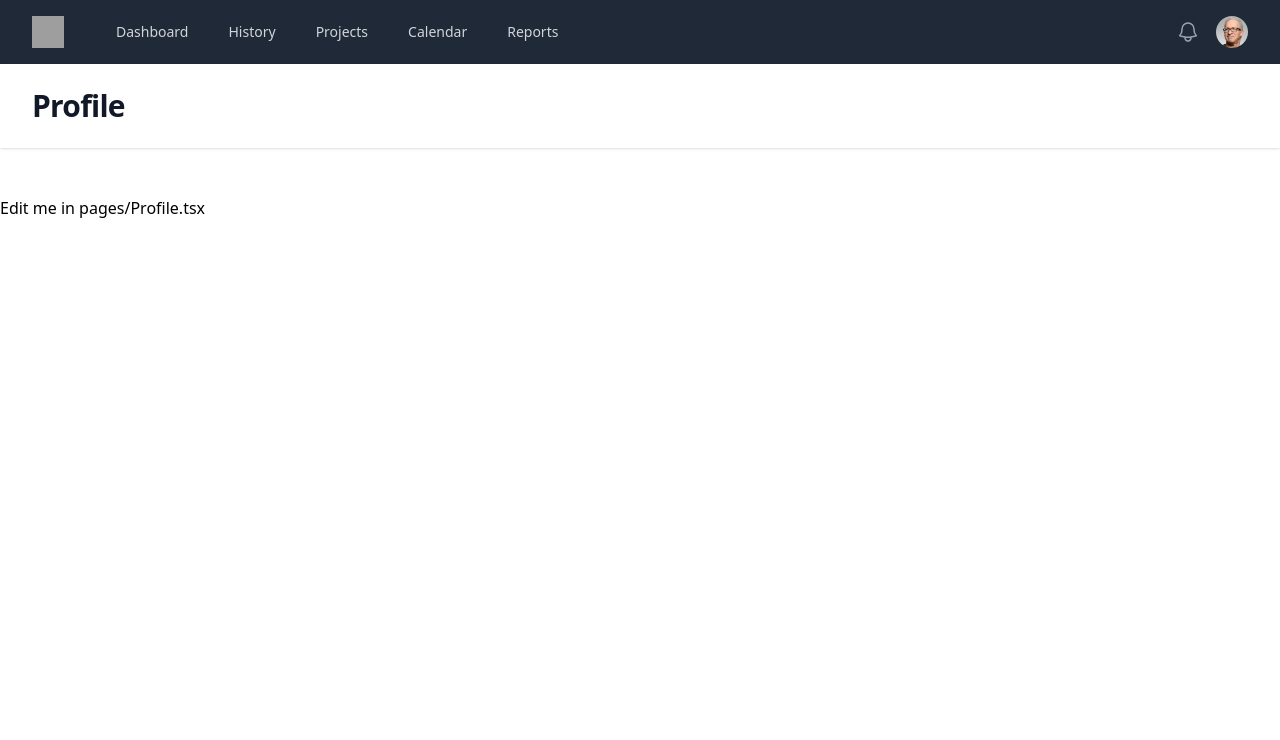
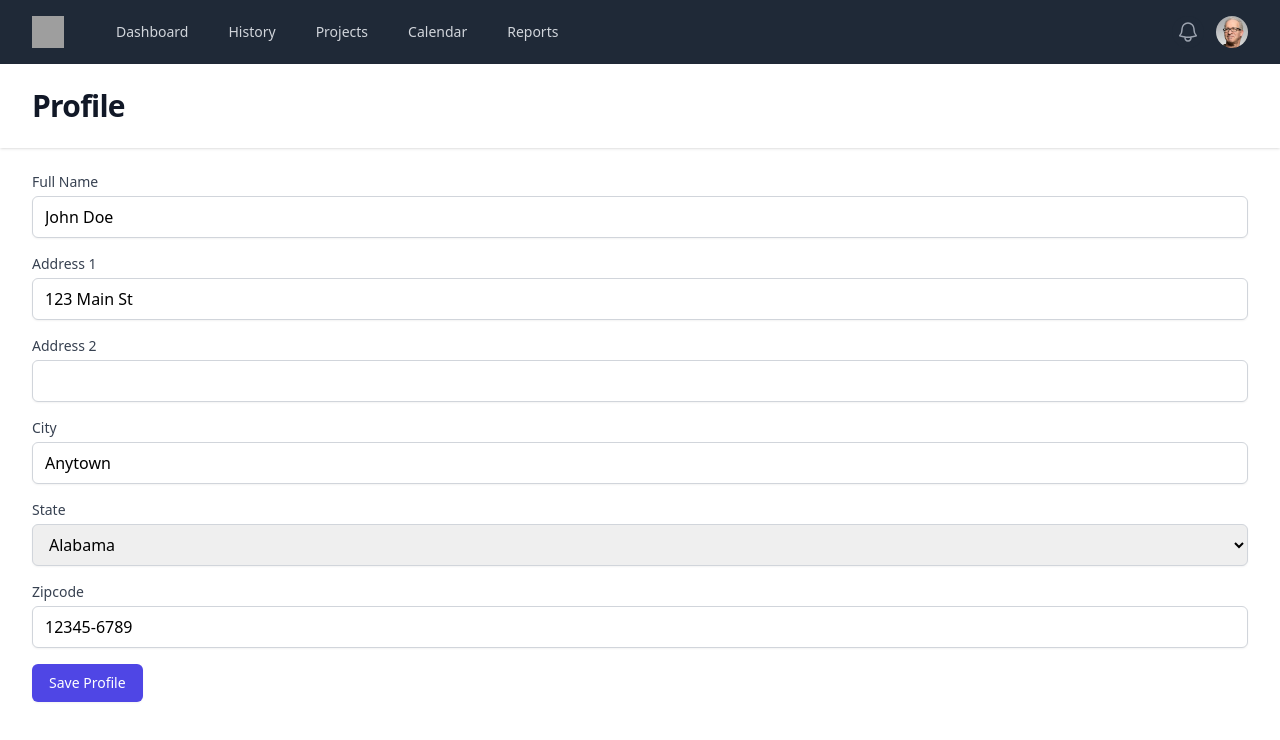
Before and after one commit to A-Taiga/COSC-4353-Group-Project, a React (Vite) app in the folder Frontend/: page /profile in a window 1280 px wide. Shown: the top 740 px of the page. Built offline with nearby package versions, Linux system fonts and the light colour scheme; grey boxes are pictures that could not be loaded.

Commit message:
Add profile and refactor header components

```diff
--- a/Frontend/src/Components/HeaderMain.tsx
+++ b/Frontend/src/Components/HeaderMain.tsx
@@ -134,16 +134,16 @@ export default function HeaderMain() {
                           <Menu.Items className="absolute right-0 z-10 mt-2 w-48 origin-top-right rounded-md bg-white py-1 shadow-lg ring-1 ring-black ring-opacity-5 focus:outline-none">
                             {userNavigation.map((item) => (
                               <Menu.Item key={item.name}>
-                                {({ active }) => (
-                                  <a
-                                    href={item.href}
-                                    className={classNames(
-                                      active ? "bg-gray-100" : "",
-                                      "block px-4 py-2 text-sm text-gray-700"
-                                    )}
+                                {() => (
+                                  <Link
+                                    to={item.href}
+                                    onClick={(e) =>
+                                      handleLinkClick(e, item.href)
+                                    }
+                                    className="block px-4 py-2 text-sm text-gray-700"
                                   >
                                     {item.name}
-                                  </a>
+                                  </Link>
                                 )}
                               </Menu.Item>
                             ))}
@@ -246,11 +246,6 @@ export default function HeaderMain() {
             </h1>
           </div>
         </header>
-        <main>
-          <div className="mx-auto max-w-7xl py-6 sm:px-6 lg:px-8">
-            {/* Your content */}
-          </div>
-        </main>
       </div>
     </>
   )
--- a/Frontend/src/Components/Layout.tsx
+++ b/Frontend/src/Components/Layout.tsx
@@ -9,7 +9,11 @@ export default function Layout() {
     <>
       <div className="w-screen">
         <HeaderMain />
-        <Outlet context={[selected, setSelected]} />
+        <main>
+          <div className="mx-auto max-w-7xl py-6 sm:px-6 lg:px-8">
+            <Outlet context={[selected, setSelected]} />
+          </div>
+        </main>
       </div>
     </>
   )
--- a/Frontend/src/pages/Profile.tsx
+++ b/Frontend/src/pages/Profile.tsx
@@ -1,7 +1,209 @@
+import React, { useState } from "react"
+// Define the type for your form state
+interface ProfileFormState {
+  fullName: string
+  address1: string
+  address2: string
+  city: string
+  state: string
+  zipcode: string
+}
 export default function Profile() {
+  // Assuming you have a states array somewhere in your code
+  const states = [
+    { name: "Alabama", code: "AL" },
+    { name: "Alaska", code: "AK" },
+    { name: "Arizona", code: "AZ" },
+    { name: "Arkansas", code: "AR" },
+    { name: "California", code: "CA" },
+    { name: "Colorado", code: "CO" },
+    { name: "Connecticut", code: "CT" },
+    { name: "Delaware", code: "DE" },
+    { name: "Florida", code: "FL" },
+    { name: "Georgia", code: "GA" },
+    { name: "Hawaii", code: "HI" },
+    { name: "Idaho", code: "ID" },
+    { name: "Illinois", code: "IL" },
+    { name: "Indiana", code: "IN" },
+    { name: "Iowa", code: "IA" },
+    { name: "Kansas", code: "KS" },
+    { name: "Kentucky", code: "KY" },
+    { name: "Louisiana", code: "LA" },
+    { name: "Maine", code: "ME" },
+    { name: "Maryland", code: "MD" },
+    { name: "Massachusetts", code: "MA" },
+    { name: "Michigan", code: "MI" },
+    { name: "Minnesota", code: "MN" },
+    { name: "Mississippi", code: "MS" },
+    { name: "Missouri", code: "MO" },
+    { name: "Montana", code: "MT" },
+    { name: "Nebraska", code: "NE" },
+    { name: "Nevada", code: "NV" },
+    { name: "New Hampshire", code: "NH" },
+    { name: "New Jersey", code: "NJ" },
+    { name: "New Mexico", code: "NM" },
+    { name: "New York", code: "NY" },
+    { name: "North Carolina", code: "NC" },
+    { name: "North Dakota", code: "ND" },
+    { name: "Ohio", code: "OH" },
+    { name: "Oklahoma", code: "OK" },
+    { name: "Oregon", code: "OR" },
+    { name: "Pennsylvania", code: "PA" },
+    { name: "Rhode Island", code: "RI" },
+    { name: "South Carolina", code: "SC" },
+    { name: "South Dakota", code: "SD" },
+    { name: "Tennessee", code: "TN" },
+    { name: "Texas", code: "TX" },
+    { name: "Utah", code: "UT" },
+    { name: "Vermont", code: "VT" },
+    { name: "Virginia", code: "VA" },
+    { name: "Washington", code: "WA" },
+    { name: "West Virginia", code: "WV" },
+    { name: "Wisconsin", code: "WI" },
+    { name: "Wyoming", code: "WY" },
+  ]
+
+  const [formState, setFormState] = useState<ProfileFormState>({
+    fullName: "John Doe",
+    address1: "123 Main St",
+    address2: "",
+    city: "Anytown",
+    state: "AL",
+    zipcode: "12345-6789",
+  })
+
+  const handleChange = (
+    e: React.ChangeEvent<HTMLInputElement | HTMLSelectElement>
+  ) => {
+    setFormState({
+      ...formState,
+      [e.target.name]: e.target.value,
+    })
+  }
+
+  const handleSubmit = (e: React.FormEvent) => {
+    e.preventDefault()
+    // Submit form logic here
+    console.log(formState)
+  }
   return (
-    <>
-      <h1>Edit me in pages/Profile.tsx</h1>
-    </>
+    <form onSubmit={handleSubmit} className="space-y-4">
+      <div>
+        <label
+          htmlFor="fullName"
+          className="block text-sm font-medium text-gray-700"
+        >
+          Full Name
+        </label>
+        <input
+          type="text"
+          name="fullName"
+          value={formState.fullName}
+          onChange={handleChange}
+          required
+          maxLength={50}
+          className="mt-1 block w-full px-3 py-2 border border-gray-300 rounded-md shadow-sm focus:outline-none focus:ring-indigo-500 focus:border-indigo-500"
+        />
+      </div>
+      <div>
+        <label
+          htmlFor="address1"
+          className="block text-sm font-medium text-gray-700"
+        >
+          Address 1
+        </label>
+        <input
+          type="text"
+          name="address1"
+          value={formState.address1}
+          onChange={handleChange}
+          required
+          maxLength={100}
+          className="mt-1 block w-full px-3 py-2 border border-gray-300 rounded-md shadow-sm focus:outline-none focus:ring-indigo-500 focus:border-indigo-500"
+        />
+      </div>
+      <div>
+        <label
+          htmlFor="address2"
+          className="block text-sm font-medium text-gray-700"
+        >
+          Address 2
+        </label>
+        <input
+          type="text"
+          name="address2"
+          value={formState.address2}
+          onChange={handleChange}
+          maxLength={100}
+          className="mt-1 block w-full px-3 py-2 border border-gray-300 rounded-md shadow-sm focus:outline-none focus:ring-indigo-500 focus:border-indigo-500"
+        />
+      </div>
+      <div>
+        <label
+          htmlFor="city"
+          className="block text-sm font-medium text-gray-700"
+        >
+          City
+        </label>
+        <input
+          type="text"
+          name="city"
+          value={formState.city}
+          onChange={handleChange}
+          required
+          maxLength={100}
+          className="mt-1 block w-full px-3 py-2 border border-gray-300 rounded-md shadow-sm focus:outline-none focus:ring-indigo-500 focus:border-indigo-500"
+        />
+      </div>
+      <div>
+        <label
+          htmlFor="state"
+          className="block text-sm font-medium text-gray-700"
+        >
+          State
+        </label>
+        <select
+          name="state"
+          value={formState.state}
+          onChange={handleChange}
+          required
+          className="mt-1 block w-full px-3 py-2 border border-gray-300 rounded-md shadow-sm focus:outline-none focus:ring-indigo-500 focus:border-indigo-500"
+        >
+          <option value="" disabled>
+            Select a State
+          </option>
+          {states.map((state) => (
+            <option key={state.code} value={state.code}>
+              {state.name}
+            </option>
+          ))}
+        </select>
+      </div>
+      <div>
+        <label
+          htmlFor="zipcode"
+          className="block text-sm font-medium text-gray-700"
+        >
+          Zipcode
+        </label>
+        <input
+          type="text"
+          name="zipcode"
+          value={formState.zipcode}
+          onChange={handleChange}
+          required
+          maxLength={9}
+          pattern="\d{5}(-\d{4})?"
+          title="Zipcode must be 5 digits or 9 digits with a dash"
+          className="mt-1 block w-full px-3 py-2 border border-gray-300 rounded-md shadow-sm focus:outline-none focus:ring-indigo-500 focus:border-indigo-500"
+        />
+      </div>
+      <button
+        type="submit"
+        className="mt-3 inline-flex justify-center py-2 px-4 border border-transparent shadow-sm text-sm font-medium rounded-md text-white bg-indigo-600 hover:bg-indigo-700 focus:outline-none focus:ring-2 focus:ring-offset-2 focus:ring-indigo-500"
+      >
+        Save Profile
+      </button>
+    </form>
   )
 }
```
